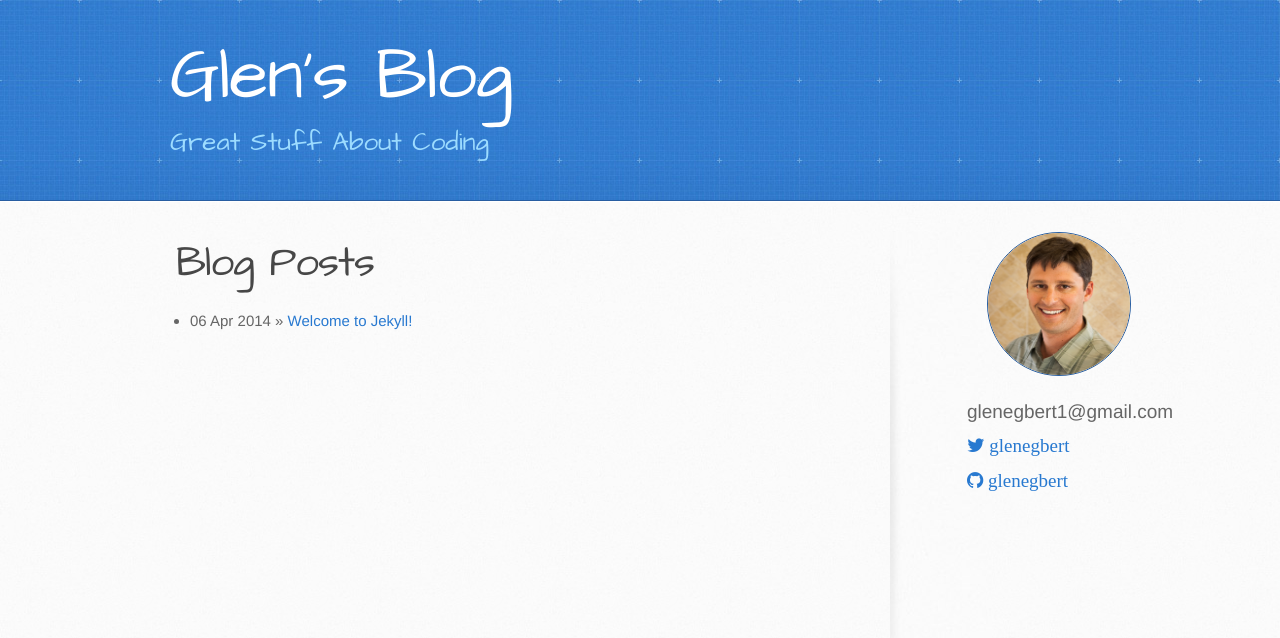
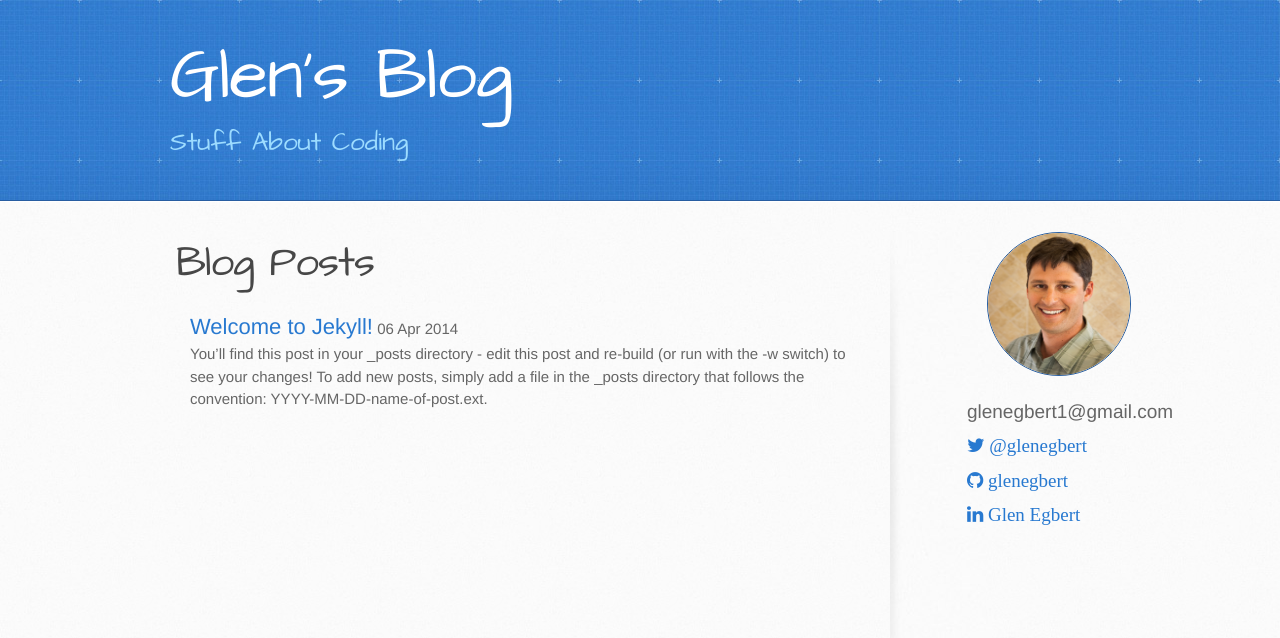
Before and after one commit to glenegbert/glenegbert.github.io, a Jekyll site: the page built from index.html, in a window 1280 px wide. Shown: the top 638 px of the page. Built offline with Jekyll 4.4.1, drawn with Linux system fonts in a browser that asks for light colours.

Commit message:
basic workable layout in place

```diff
--- a/_config.yml
+++ b/_config.yml
@@ -1,6 +1,6 @@
 # Setup
 name:         Glen's Blog
-tagline:      Great Stuff About Coding
+tagline:      Stuff About Coding
 baseurl:      ""
 locale:       "en"
 
--- a/_layouts/default.html
+++ b/_layouts/default.html
@@ -39,10 +39,13 @@
             <ul class="sidebar__contact-information">
               <li>glenegbert1@gmail.com</li>
               <li>
-                <a href="https://twitter.com/glenegbert" class="fa fa-twitter" target="_blank"> glenegbert</a>
+                <a href="https://twitter.com/glenegbert" class="fa fa-twitter" target="_blank"> @glenegbert</a>
               </li>
               <li>
                 <a href="https://github.com/glenegbert" class="fa fa-github" target="_blank"> glenegbert</a>
+              </li>
+              <li>
+                <a href="https://www.linkedin.com/in/glen-egbert-5b67947" class="fa fa-linkedin" target="_blank"> Glen Egbert</a>
               </li>
         </div>
       </div>
--- a/index.html
+++ b/index.html
@@ -1,12 +1,18 @@
 ---
 layout: default
-title: Architect Theme by Jason Long
+title: Glen Egbert
 ---
 <div id="home">
   <h1>Blog Posts</h1>
   <ul class="posts">
     {% for post in site.posts %}
-      <li><span>{{ post.date | date_to_string }}</span> &raquo; <a href="{{ site.baseurl }}{{ post.url }}">{{ post.title }}</a></li>
+      <li class="blog-list__list">
+        <span class="blog-list__post-title"><a href="{{ site.baseurl }}{{ post.url }}">{{ post.title }}</a></span>
+        <span>{{ post.date | date_to_string }}</span>
+        <div>
+          {{post.excerpt | strip_html}}
+        </div>
+      </li>
     {% endfor %}
   </ul>
 </div>
--- a/stylesheets/stylesheet.css
+++ b/stylesheets/stylesheet.css
@@ -546,6 +546,13 @@ a.button small {
   margin-left: 40px;
 }
 
+.blog-list__list {
+  list-style:none;
+}
+
+.blog-list__post-title {
+  font-size: 22px;
+}
 header a.button {
   position: absolute;
   top: 0;
```
